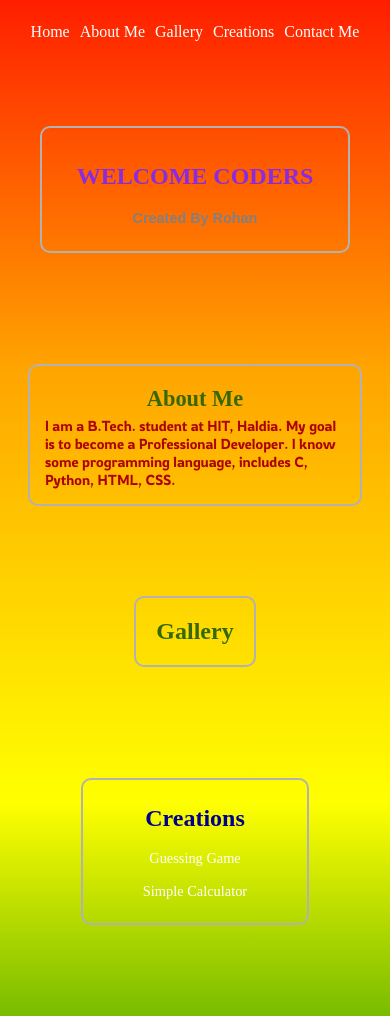
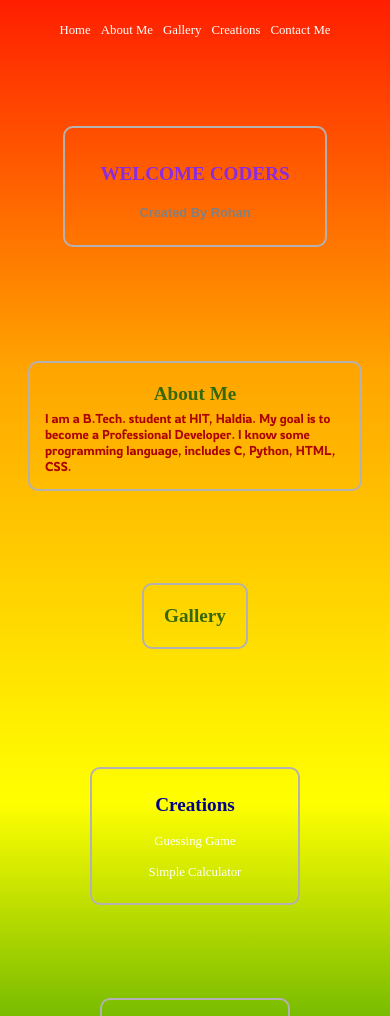
Before and after one commit to rohangiri00000/website, a plain HTML site: page index.html in a window 390 px wide. Shown: the part 84-1100 px from the top of the page. Drawn offline with Linux system fonts and the light colour scheme.

Commit message:
Update phone.css

```diff
--- a/phone.css
+++ b/phone.css
@@ -3,7 +3,7 @@
 }
 
 #navbar ul li {
-    font-size: 1rem;
+    font-size: 0.8rem;
 }
 
 #navbar ul li a {
@@ -15,11 +15,11 @@
 }
 
 .home_heading{
-    font-size: 1.5rem;
+    font-size: 1.2rem;
 }
 
 .home_paragraph{
-    font-size: 0.9rem;
+    font-size: 0.8rem;
 }
 
 #about {
@@ -29,26 +29,26 @@
     width: 300px;
 }
 .about_heading{
-    font-size: 1.4rem;
+    font-size: 1.2rem;
 }
 .about_paragraph{
-    font-size: 0.9rem;
+    font-size: 0.8rem;
 }
 .gallery_heading{
-    font-size: 1.5rem;
+    font-size: 1.2rem;
 }
 .creations_heading{
-    font-size: 1.5rem;
+    font-size: 1.2rem;
 }
 .creations_item1 li a,
 .creations_item2 li a {
-    font-size: 0.9rem;
+    font-size: 0.8rem;
 }
 #contact {
     height: 300px;
 }
 #sub_contact h2{
-    font-size: 1.5rem;
+    font-size: 1.2;
 }
 .insta{
     height: 20px;
```
